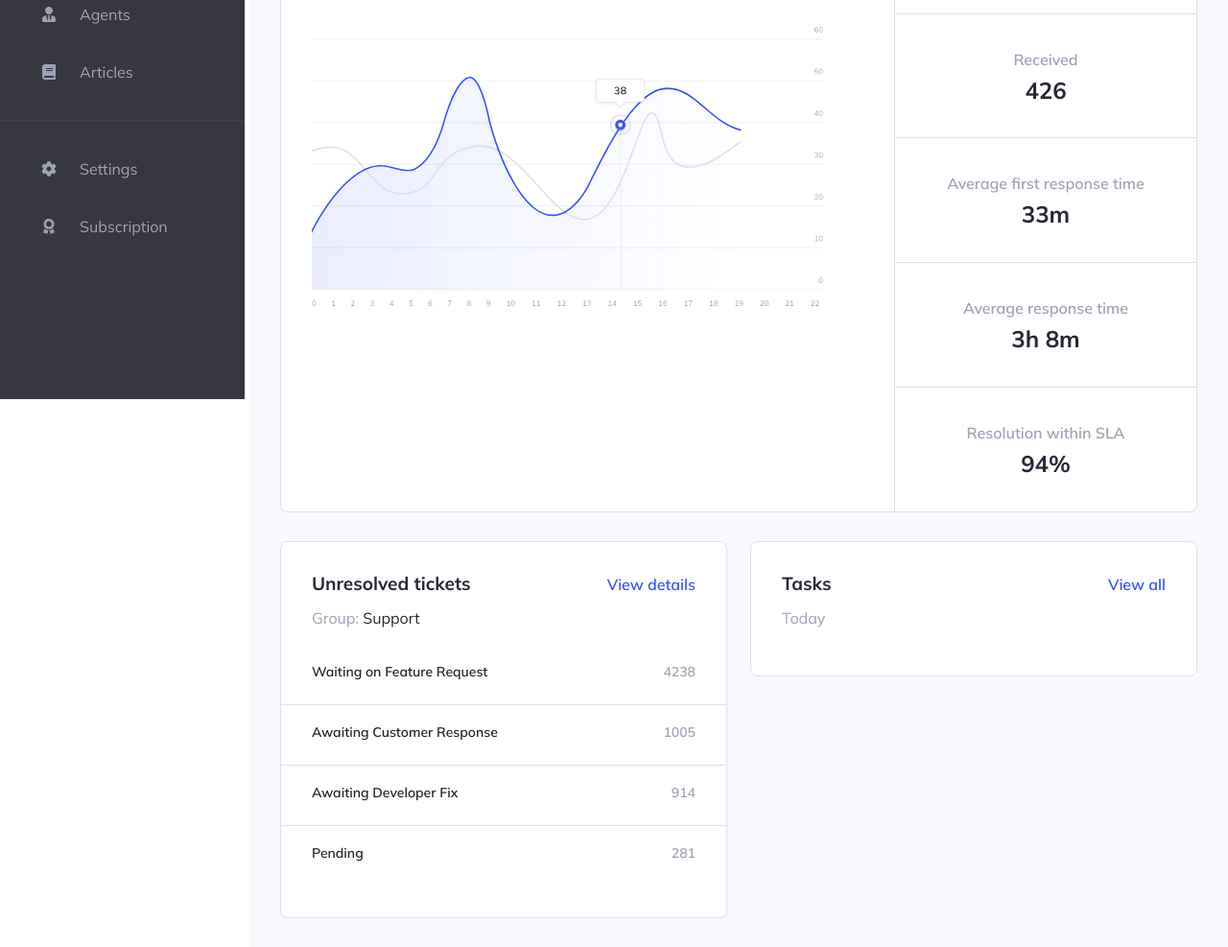
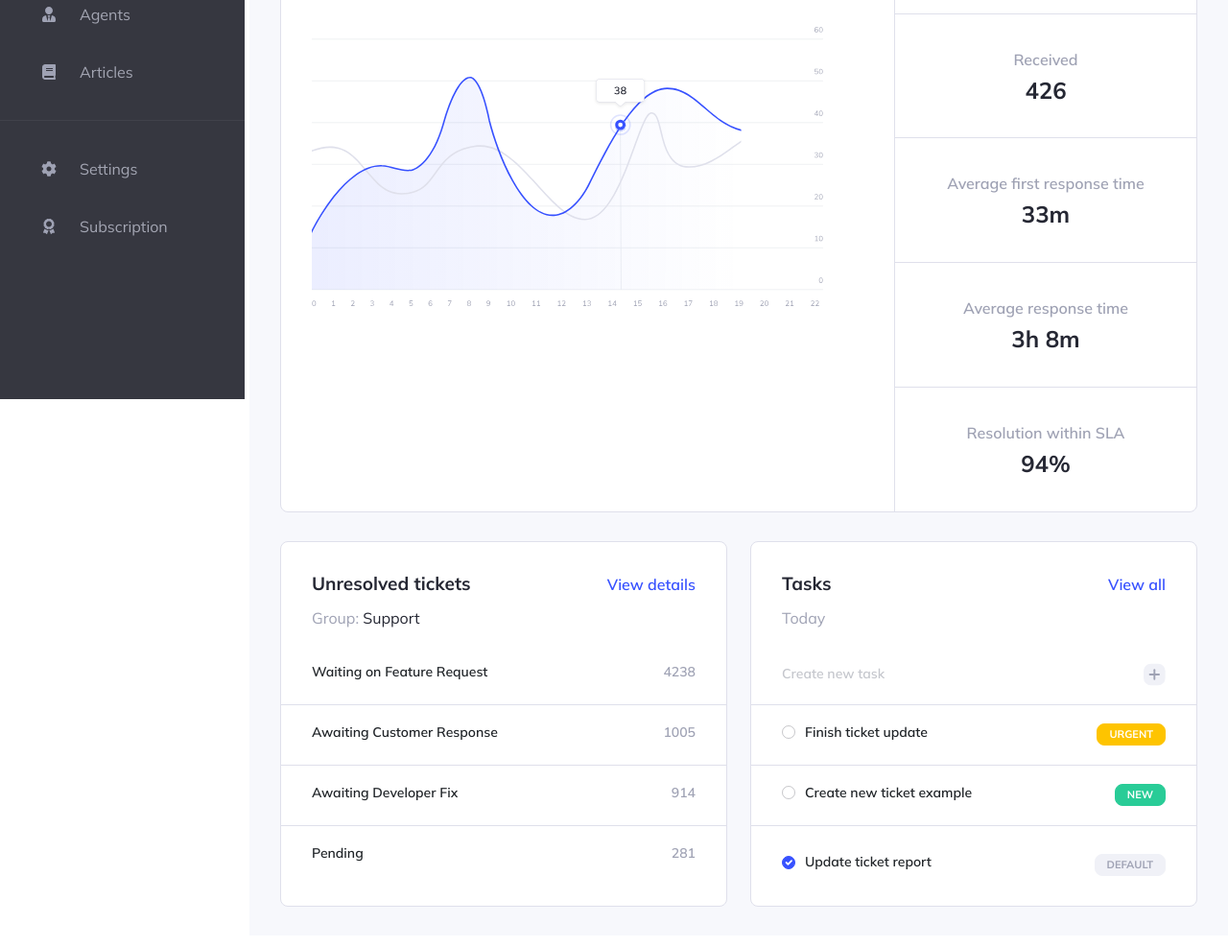
Before and after one commit to clcapili/bootstrap-cc, a website: page public/index.html in a window 1280 px wide. Shown: the part 384-1371 px from the top of the page at 96% size. Drawn offline with nearby package versions, Linux system fonts and the light colour scheme.

Commit message:
Added tasks row

```diff
--- a/public/index.html
+++ b/public/index.html
@@ -487,7 +487,7 @@
                     <div class="row">
                         <div class="col-xl-6 unresolved-tickets mb-3 mb-xl-0">
                             <div class="card">
-                                <div class="card-body px-0">
+                                <div class="card-body px-0 pb-2">
                                     <div class="row tickets">
                                         <div class="col-7">
                                             <h2>Unresolved tickets</h2>
@@ -523,7 +523,7 @@
 
                         <div class="col-xl-6 all-tasks mb-3 mb-xl-0">
                             <div class="card">
-                                <div class="card-body px-0">
+                                <div class="card-body px-0 pb-2">
                                     <div class="row tasks">
                                         <div class="col-7">
                                             <h2>Tasks</h2>
@@ -534,6 +534,47 @@
                                             <a href="/">View all</a>
                                         </div>
                                     </div>
+
+                                    <ul class="list-group">
+                                        <li class="list-group-item fs-5 fw-semibold">
+                                            <input class="form-control py-0" type="text" placeholder="Create new task" aria-label="Create new task">
+                                            <svg width="24" height="24" viewBox="0 0 24 24" fill="none" xmlns="http://www.w3.org/2000/svg">
+                                                <rect width="24" height="24" rx="8" fill="#F0F1F7"/>
+                                                <path d="M12 7V17" stroke="#9FA2B4" stroke-width="2" stroke-linecap="round"/>
+                                                <path d="M17 12L7 12" stroke="#9FA2B4" stroke-width="2" stroke-linecap="round"/>
+                                            </svg>
+                                        </li>
+                                        <li class="list-group-item fs-5 fw-semibold">
+                                            <div class="form-check">
+                                                <input class="form-check-input me-1" type="checkbox" value="" id="urgentBtn">
+                                                <label class="form-check-label" for="urgentBtn">
+                                                    Finish ticket update
+                                                </label>
+                                            </div>
+
+                                            <a class="btn btn-warning fw-bold text-uppercase text-white" href="/" role="button">Urgent</a>
+                                        </li>
+                                        <li class="list-group-item fs-5 fw-semibold">
+                                            <div class="form-check">
+                                                <input class="form-check-input me-1" type="checkbox" value="" id="newBtn">
+                                                <label class="form-check-label" for="newBtn">
+                                                    Create new ticket example
+                                                </label>
+                                            </div>
+
+                                            <a class="btn btn-success fw-bold text-uppercase text-white" href="/" role="button">New</a>
+                                        </li>
+                                        <li class="list-group-item fs-5 fw-semibold pb-0">
+                                            <div class="form-check">
+                                                <input class="form-check-input me-1" type="checkbox" value="" id="flexCheckChecked" checked>
+                                                <label class="form-check-label" for="flexCheckChecked">
+                                                    Update ticket report
+                                                </label>
+                                            </div>
+
+                                            <a class="btn btn-info fw-bold text-uppercase gray-400" href="/" role="button">Default</a>
+                                        </li>
+                                    </ul>
                                 </div>
                             </div>
                         </div>
```
